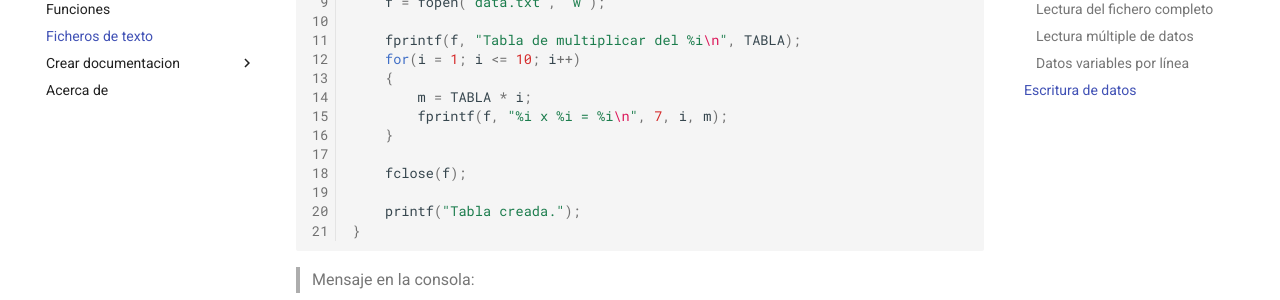
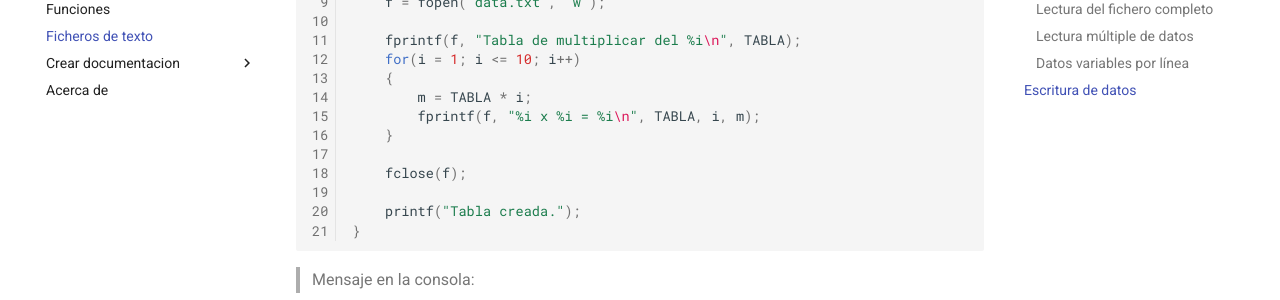
Before and after one commit to mcuartas/curso-c, an MkDocs documentation site: the page built from docs/ficheros.md, in a window 1280 px wide and 900 px high, scrolled down 6808 px. Shown: the part 153-453 px from the top of the window. Built offline with MkDocs 1.6.1 and Material for MkDocs 9.7.7, drawn with Linux system fonts in a browser that asks for light colours; comment, search, counter and statistics services are not loaded; old or Windows-style settings are respelled for this version of MkDocs.

Commit message:
several bugs

```diff
--- a/docs/ficheros.md
+++ b/docs/ficheros.md
@@ -239,7 +239,7 @@ Veamos un ejemplo de escritura de datos a un fichero que genera varia líneas:
 	    for(i = 1; i <= 10; i++)
 	    {
 	        m = TABLA * i;
-	        fprintf(f, "%i x %i = %i\n", 7, i, m);
+	        fprintf(f, "%i x %i = %i\n", TABLA, i, m);
 	    }
 
 	    fclose(f);
```
Also changed, not shown: docs/estructuras-control.md (+3 -0 lines), docs/funciones.md (+1 -1 lines).
